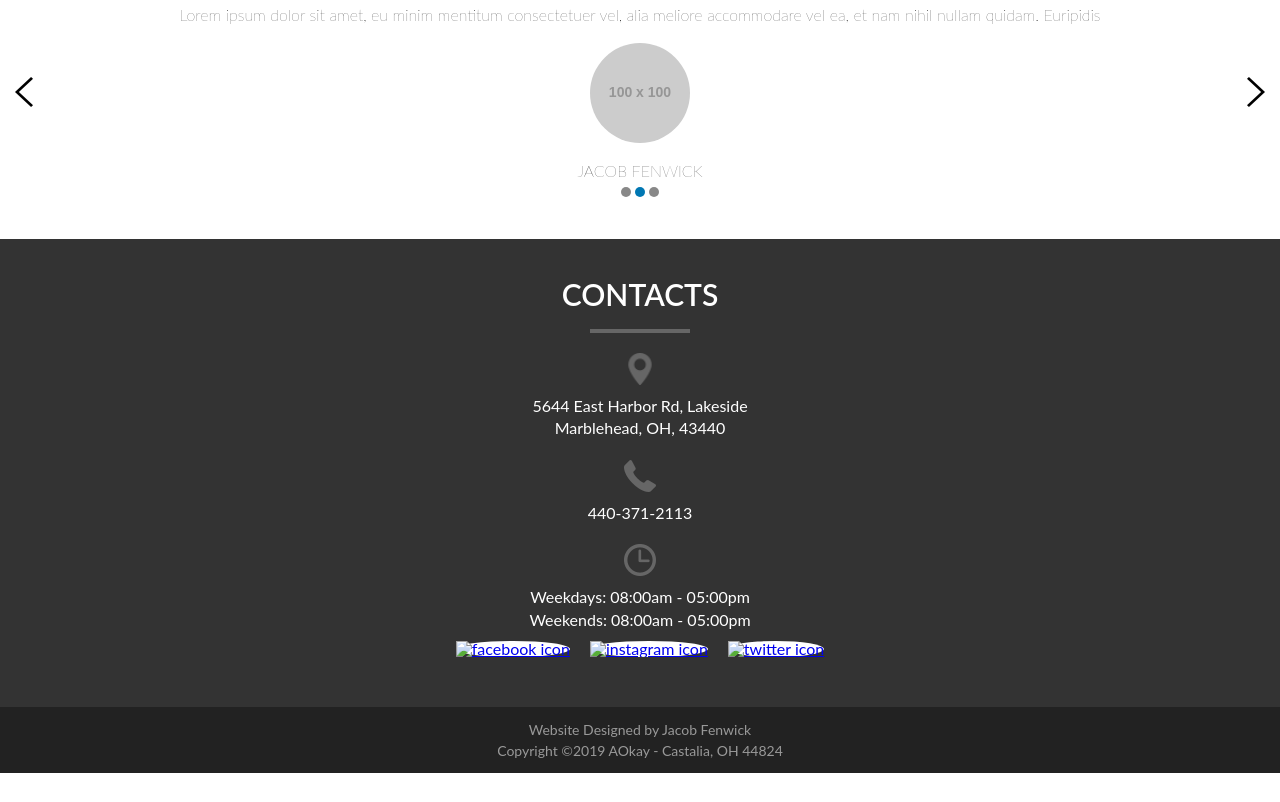
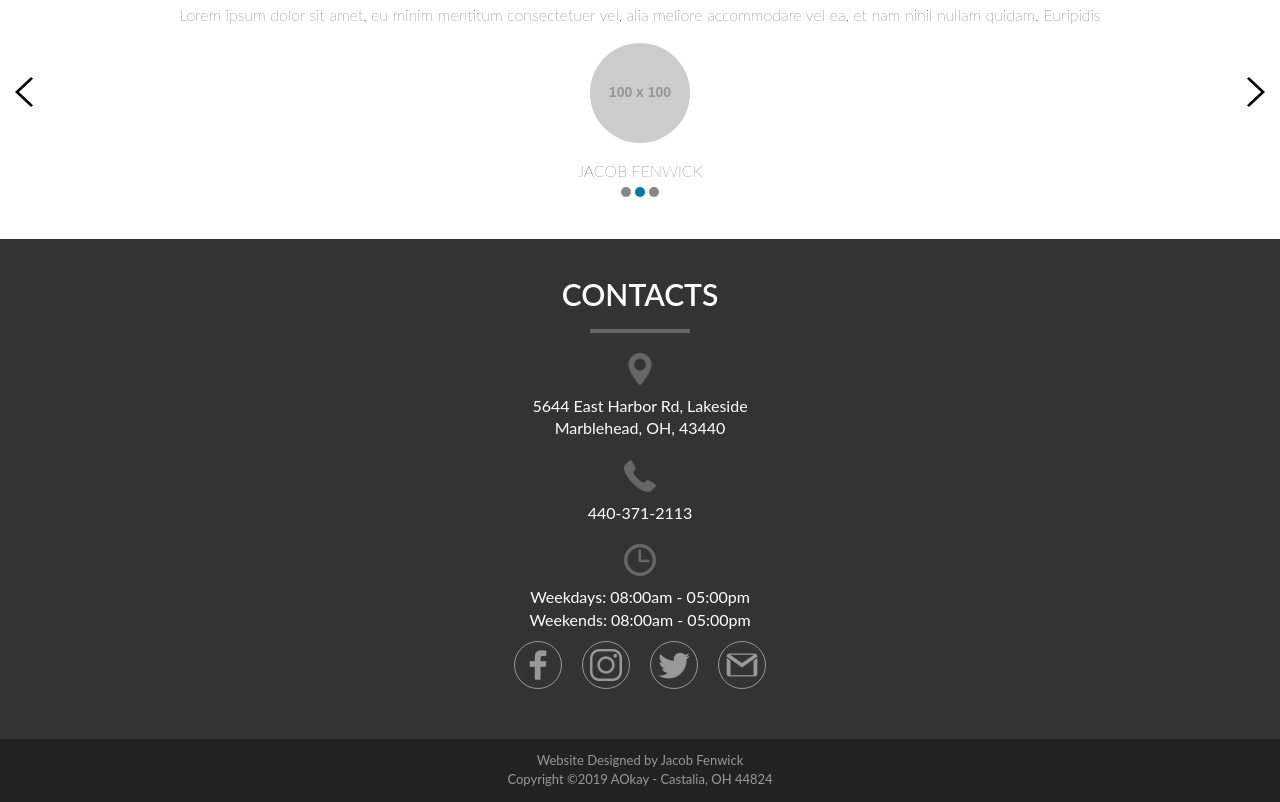
Before and after one commit to JakeFen/AOkay-Detailing, a plain HTML site: page index.html in a window 1280 px wide. Shown: the part 1614-2416 px from the top of the page. Before the commit the page ends 2387 px from the top, so only its background shows below. Drawn offline with Linux system fonts and the light colour scheme; placeholder pictures from the web are drawn by us.

Commit message:
fixed the 1px border issue below header section and footer. Also finished the social media icons

```diff
--- a/index.html
+++ b/index.html
@@ -145,7 +145,7 @@
                     <img src="images/location.png" alt="Location Icon">
                     <li>5644 East Harbor Rd, Lakeside Marblehead, OH, 43440</li>
                     <img src="images/phone.png" alt="Phone Icon">
-                    <li>440-371-2113</li>
+                    <li><a class="phone-num primary-color" href="tel:4403712113">440-371-2113</a></li>
                     <img src="images/clock.png" alt="Clock Icon">
                     <li>Weekdays: 08:00am - 05:00pm</li>
                     <li>Weekends: 08:00am - 05:00pm</li>
@@ -153,17 +153,22 @@
                 <ul class="social-media">
                     <li class="social-media-icon">
                         <a href="#">
-                            <img src="images/facebook.png" alt="facebook icon">
+                            <img src="images/icons8-facebook-f-filled-32.png" alt="facebook icon">
                         </a>
                     </li>
                     <li class="social-media-icon">
                         <a href="#">
-                            <img src="images/instagram.png" alt="instagram icon">
+                            <img src="images/icons8-instagram-32.png" alt="instagram icon">
                         </a>
                     </li>
                     <li class="social-media-icon">
                         <a href="#">
-                            <img src="images/twitter.png" alt="twitter icon">
+                            <img src="images/icons8-twitter-32.png" alt="twitter icon">
+                        </a>
+                    </li>
+                    <li class="social-media-icon">
+                        <a href="#">
+                            <img src="images/icons8-gmail-filled-32.png" alt="Email icon">
                         </a>
                     </li>
                 </ul>
@@ -173,7 +178,7 @@
     </main>
     <footer class="text-center">
         <ul>
-            <li>Website Designed by Jacob Fenwick</li>
+            <li><a class="web-dev" href="#">Website Designed by Jacob Fenwick</a></li>
             <li>Copyright ©2019 AOkay - Castalia, OH 44824</li>
         </ul>
     </footer>
--- a/style/styles.css
+++ b/style/styles.css
@@ -23,7 +23,7 @@ header {
     margin-top: 59px;
 }
 
-.logo, #nav a, .section-button {
+.logo, #nav a, .section-button, .web-dev, .phone-num {
     text-decoration: none;
 }
 
@@ -307,11 +307,12 @@ h2 span {
     margin: 20px 0 10px;
 }
 
-.social-media-icon {
+.social-media-icon a {
+    border-radius: 100%;
+    border: solid #999 1px;
     display: block;
-    background: white;
+    padding: 7px;
     margin: 10px;
-    border-radius: 100%;
 }
 
 .social-media {
@@ -321,10 +322,14 @@ h2 span {
 
 /* ////////////////FOOTER/////////////// */
 
-footer {
+footer ul {
     color: #999;
     background: #222;
     line-height: 1.5;
-    font-size: 14px;
+    font-size: 13px;
     padding: 12px;
 }
+
+.web-dev {
+    color: #999;
+}
```
Also changed, not shown: images/icons8-facebook-f-filled-32.png (added), images/icons8-gmail-filled-32.png (added), images/icons8-instagram-32.png (added), images/icons8-twitter-32.png (added).
